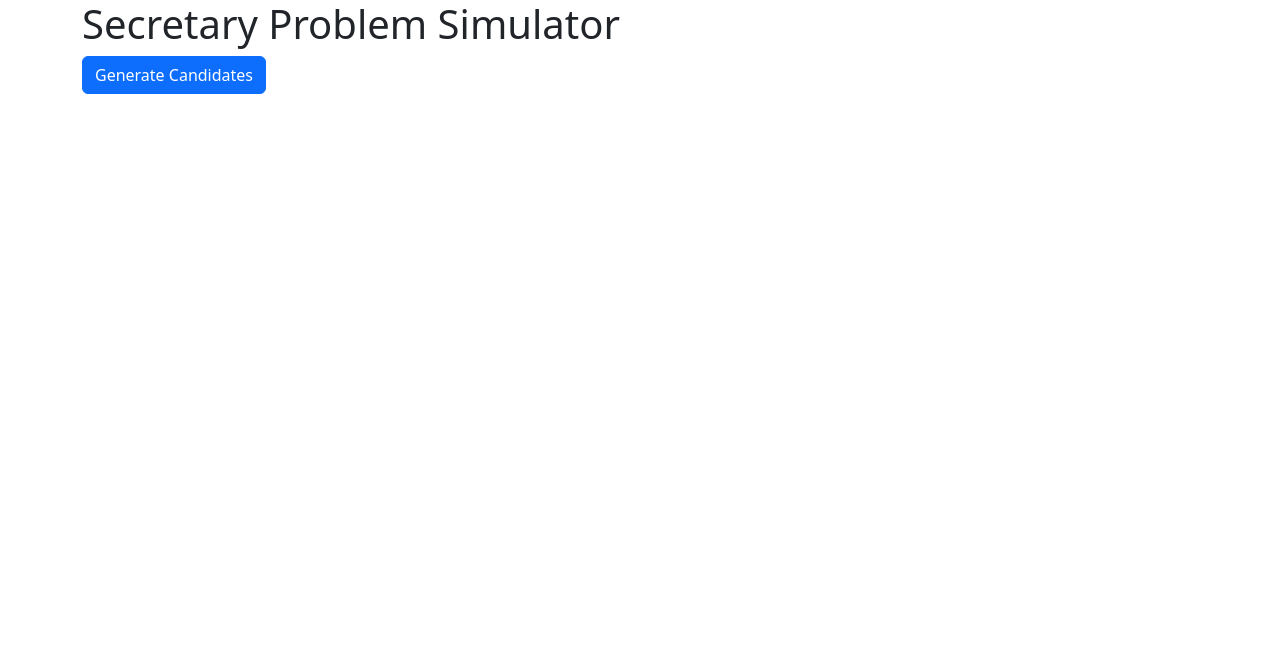
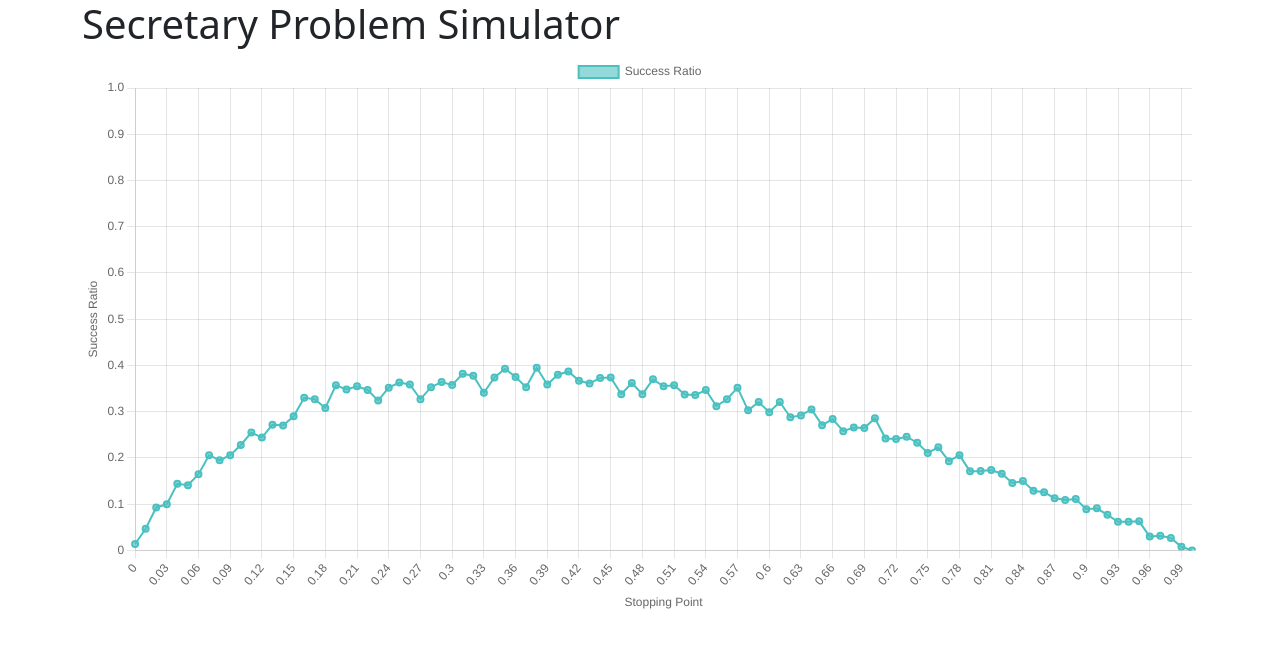
Before and after one commit to jduffey/secretary-problem, a React (Create React App) app: page / in a window 1280 px wide. Shown: the top 648 px of the page. Built offline with nearby package versions, Linux system fonts and the light colour scheme.

Commit message:
App now display a 2D chart showing results of simulation

```diff
--- a/package.json
+++ b/package.json
@@ -7,8 +7,10 @@
     "@testing-library/react": "^13.4.0",
     "@testing-library/user-event": "^13.5.0",
     "bootstrap": "^5.2.3",
+    "chart.js": "^4.3.0",
     "react": "^18.2.0",
     "react-bootstrap": "^2.7.4",
+    "react-chartjs-2": "^5.2.0",
     "react-dom": "^18.2.0",
     "react-scripts": "5.0.1",
     "web-vitals": "^2.1.4"
--- a/src/App.js
+++ b/src/App.js
@@ -1,65 +1,87 @@
-import React, { useState } from "react";
+import React, { useState, useEffect } from "react";
 import "bootstrap/dist/css/bootstrap.min.css";
-import { Container, Button, Row, Col, ProgressBar } from "react-bootstrap";
+import { Container } from "react-bootstrap";
+import { Line } from "react-chartjs-2";
+import { Chart } from "chart.js";
+import { CategoryScale } from "chart.js/auto";
+
+Chart.register(CategoryScale);
 
 const App = () => {
-    const [candidates, setCandidates] = useState([]);
-    const [bestCandidate, setBestCandidate] = useState(null);
-    const [selectedCandidate, setSelectedCandidate] = useState(null);
-    const [currentState, setCurrentState] = useState("start");
+    const numCandidates = 100;
+    const numSimulations = 1000;
 
-    const generateCandidates = () => {
-        const numCandidates = 100;
-        const newCandidates = Array.from({ length: numCandidates }, () => Math.floor(Math.random() * 100) + 1);
-        setCandidates(newCandidates);
-        setBestCandidate(Math.max(...newCandidates));
-        setSelectedCandidate(null);
-        setCurrentState("interview");
+    const [chartData, setChartData] = useState({});
+
+    const calculateSuccessRatio = (stopFraction) => {
+        let successCount = 0;
+
+        for (let i = 0; i < numSimulations; i++) {
+            const candidates = Array.from({ length: numCandidates }, () => Math.random());
+            const stopIndex = Math.floor(numCandidates * stopFraction);
+
+            const maxInFirstPhase = Math.max(...candidates.slice(0, stopIndex));
+            const remainingCandidates = candidates.slice(stopIndex);
+
+            const chosenCandidate = remainingCandidates.find((candidate) => candidate > maxInFirstPhase);
+            const bestCandidate = Math.max(...candidates);
+
+            if (chosenCandidate === bestCandidate) {
+                successCount++;
+            }
+        }
+
+        return successCount / numSimulations;
     };
 
-    const selectCandidate = (index) => {
-        setSelectedCandidate(candidates[index]);
-        setCurrentState("result");
+    const prepareChartData = () => {
+        const dataPoints = Array.from({ length: 101 }, (_, i) => i / 100);
+        const successRatios = dataPoints.map((stopFraction) => calculateSuccessRatio(stopFraction));
+
+        setChartData({
+            labels: dataPoints,
+            datasets: [
+                {
+                    label: "Success Ratio",
+                    data: successRatios,
+                    backgroundColor: "rgba(75, 192, 192, 0.6)",
+                    borderColor: "rgba(75, 192, 192, 1)",
+                    borderWidth: 2,
+                },
+            ],
+        });
     };
 
-    const optimalStop = Math.ceil(candidates.length * 0.368);
+    useEffect(() => {
+        prepareChartData();
+    }, []);
 
     return (
         <Container>
             <h1>Secretary Problem Simulator</h1>
-
-            {currentState === "start" && (
-                <Button onClick={generateCandidates}>Generate Candidates</Button>
-            )}
-
-            {currentState === "interview" && (
-                <>
-                    <h2>Candidates</h2>
-                    <Row>
-                        {candidates.map((candidate, index) => (
-                            <Col key={index}>
-                                <Button
-                                    variant={index < optimalStop ? "secondary" : "primary"}
-                                    onClick={() => selectCandidate(index)}
-                                >
-                                    {candidate}
-                                </Button>
-                            </Col>
-                        ))}
-                    </Row>
-                    <p>Optimal stopping point: Candidate {optimalStop}</p>
-                </>
-            )}
-
-            {currentState === "result" && (
-                <>
-                    <h2>Selected Candidate: {selectedCandidate}</h2>
-                    <h2>Best Candidate: {bestCandidate}</h2>
-                    <ProgressBar>
-                        <ProgressBar variant="success" now={(selectedCandidate / bestCandidate) * 100} />
-                    </ProgressBar>
-                    <Button onClick={generateCandidates}>Try Again</Button>
-                </>
+            {chartData.labels && chartData.datasets && (
+                <Line
+                    data={chartData}
+                    options={{
+                        scales: {
+                            x: {
+                                type: "category",
+                                title: {
+                                    display: true,
+                                    text: "Stopping Point",
+                                },
+                            },
+                            y: {
+                                title: {
+                                    display: true,
+                                    text: "Success Ratio",
+                                },
+                                min: 0,
+                                max: 1,
+                            },
+                        },
+                    }}
+                />
             )}
         </Container>
     );
```
Also changed, not shown: 1 other file (tests, documents, lock files or other folders).
